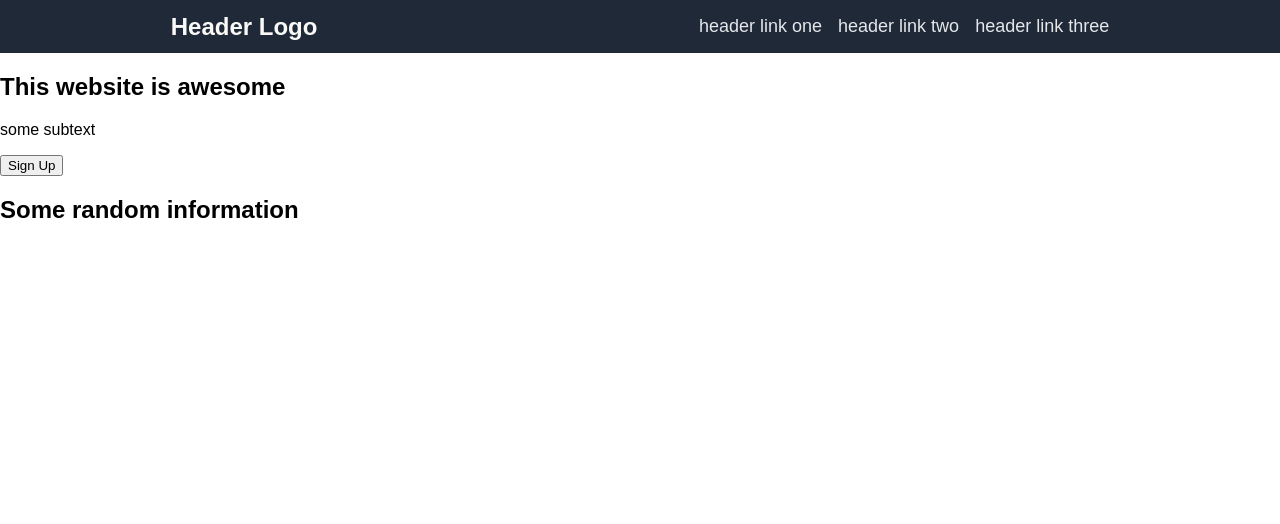
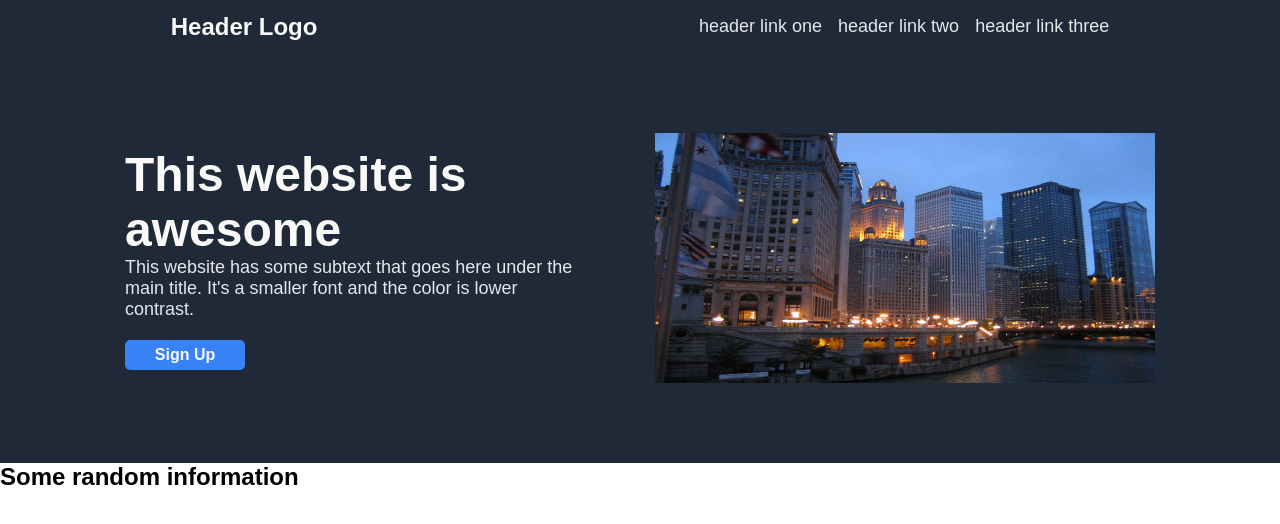
Before and after one commit to dallandunn/odin-landing, a plain HTML site: page index.html in a window 1280 px wide. Drawn offline with Linux system fonts and the light colour scheme.

Commit message:
Add subheader section

```diff
--- a/index.html
+++ b/index.html
@@ -18,10 +18,12 @@
 
         <div class="body">
             <div class="subheader">
-                <h2>This website is awesome</h2>
-                <p>some subtext</p>
-                <button>Sign Up</button>
-                <img src="">
+                <div class="intro">
+                    <h2>This website is <br>awesome</h2>
+                    <p>This website has some subtext that goes here under the main title. It's a smaller font and the color is lower contrast.</p>
+                    <button class="signup1">Sign Up</button>
+                </div>
+                <img src="city.jpg" height="250px" width="500px">
             </div>
 
             <div class="info" >
--- a/style.css
+++ b/style.css
@@ -9,6 +9,7 @@ html, body{
     justify-content: space-around;
     align-items: center;
     background-color: #1F2937;
+    margin: 0;
 }
 
 .logo {
@@ -28,3 +29,45 @@ ul {
     display: flex;
     gap: 16px;
 }
+
+.subheader {
+    background-color: #1F2937;
+    margin: 0;
+    height: 350px;
+    padding: 30px;
+    display: flex;
+    justify-content: center;
+    align-items: center;
+}
+
+.intro {
+    margin-right: 30px;
+    width: 500px;
+}
+
+.intro h2 {
+    font-size: 48px;
+    font-weight: extra-bold;
+    color: #F9FAF8;
+}
+h1, h2, p {
+    margin: 0;
+}
+
+.intro p {
+    font-size: 18px;
+    width: 450px;
+    color: #E5E7EB;
+}
+
+button {
+    background-color: #3882F6;
+    border-radius: 5px;
+    width: 120px;
+    font-size: 16px;
+    color: #F9FAF8;
+    border: #3882F6;
+    margin-top: 20px;
+    height: 30px;
+    font-weight: bold;
+}
```
Also changed, not shown: city.jpg (added), 1 other file.
